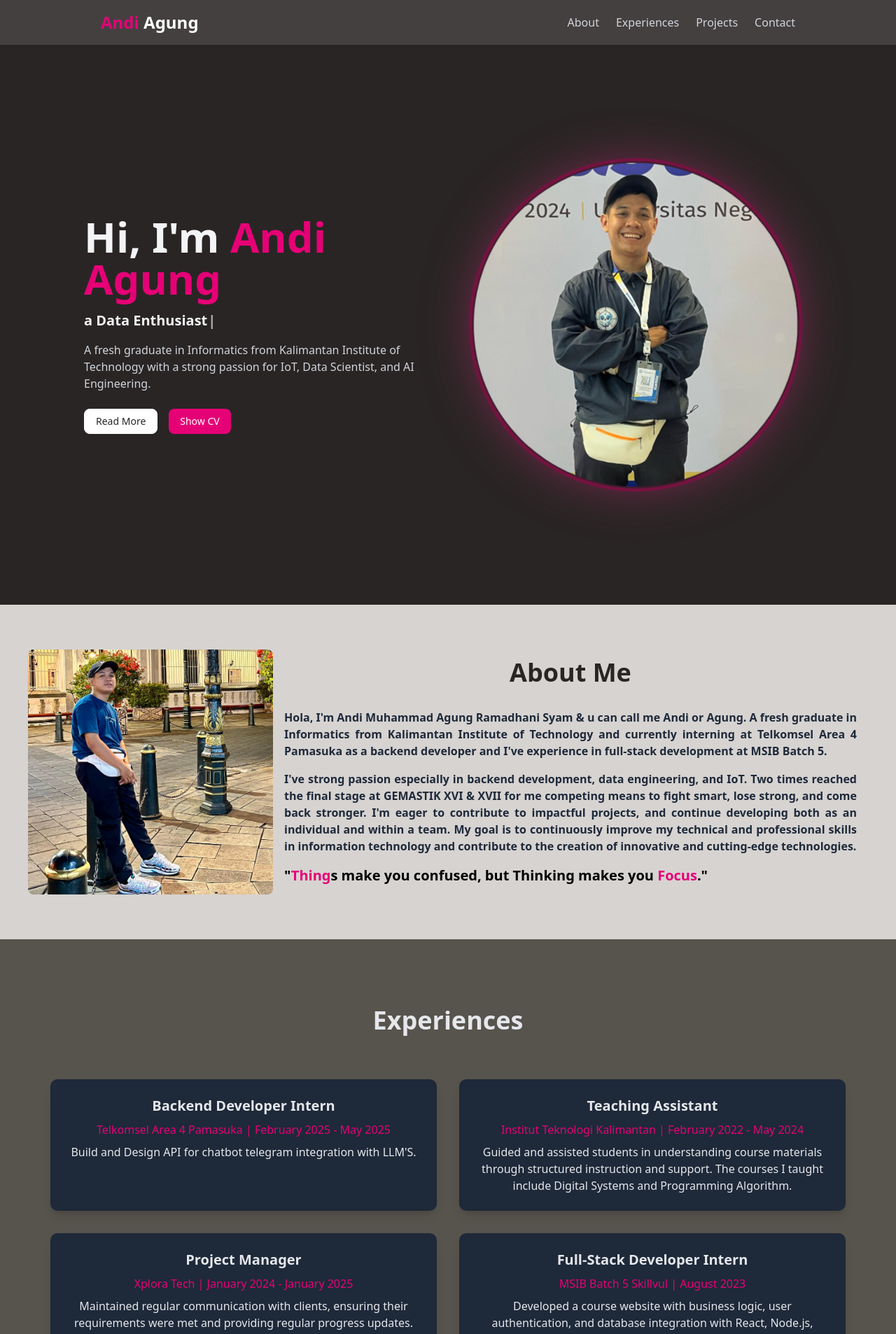
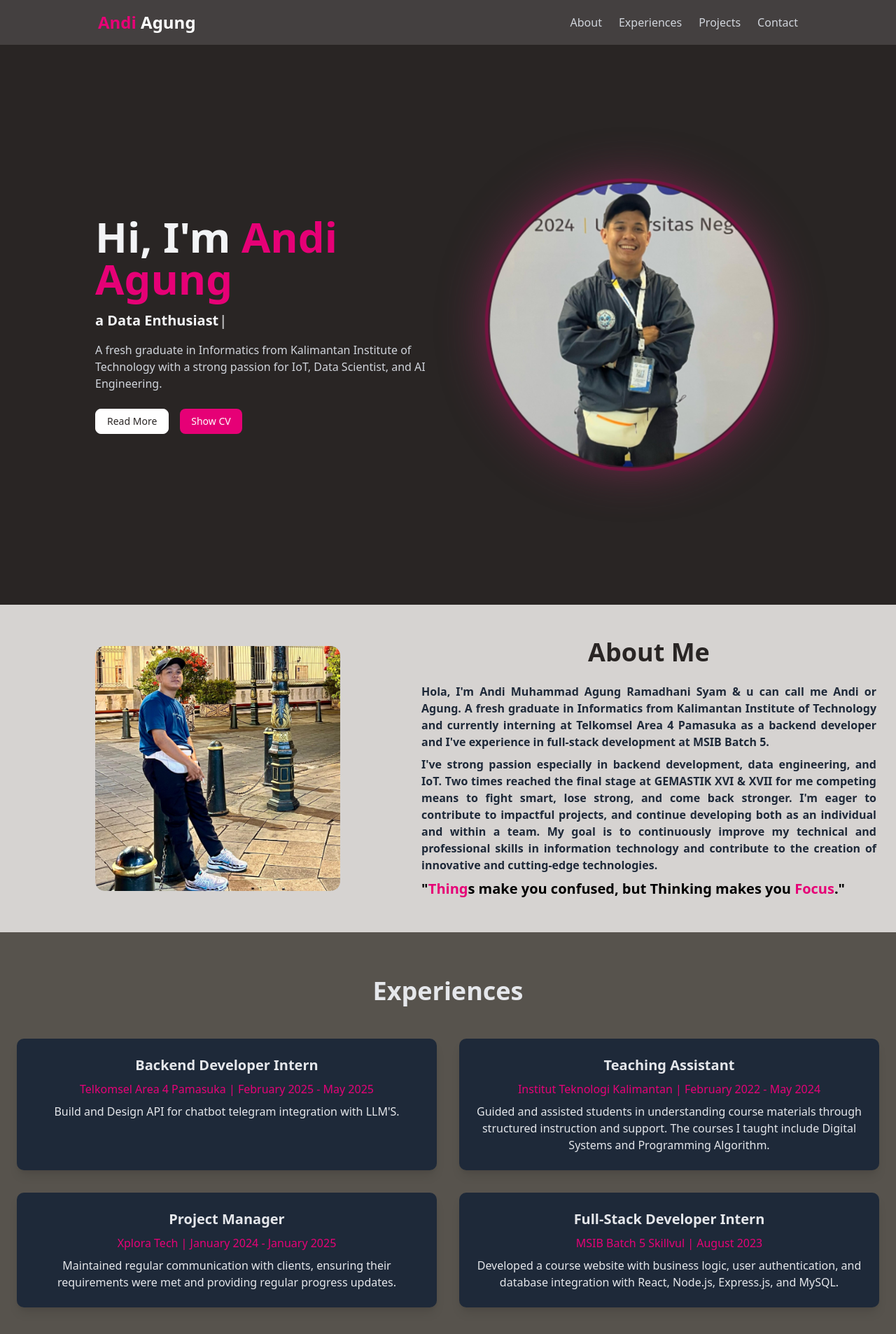
Before and after one commit to possible112/portfolio-pribadi, a Next.js app: page / in a window 1280 px wide. Shown: the top 1906 px of the page at 70% size. Built offline with nearby package versions, Linux system fonts and the light colour scheme.

Commit message:
update 2.2

```diff
--- a/src/app/page.tsx
+++ b/src/app/page.tsx
@@ -10,10 +10,10 @@ export default function Home() {
   return (
     <main className="w-full">
       {/* Hero Section */}
-      <section id="hero" className="min-h-screen w-full flex flex-col md:flex-row items-center justify-center bg-stone-800 text-white px-6">
-        <div className="w-full grid md:grid-cols-2 gap-8 items-center py-16 md:px-24">
+      <section id="hero" className="min-h-screen w-full flex flex-col md:flex-row items-center justify-center bg-stone-800 text-white px-2 py-12 md:px-16">
+        <div className="w-full grid md:grid-cols-2 gap-6 items-center py-8 md:px-16">
           {/* Left: Text */}
-          <div className="space-y-4 text-center md:text-left">
+          <div className="px-2 space-y-4 text-center md:text-left">
             <h1 className="text-pink-600 text-4xl md:text-6xl font-bold">
               <span className="text-gray-100">Hi, I&apos;m</span> Andi Agung
             </h1>
@@ -38,7 +38,6 @@ export default function Home() {
                   Read More
                 </Button>
               </a>
-              {/* Show CV Button with Link */}
               <a
                 href="https://drive.google.com/file/d/18yJ_JFugEZrNP4e12fed-NCbBnrvdEdd/view?usp=sharing"
                 target="_blank"
@@ -53,7 +52,7 @@ export default function Home() {
 
           {/* Right: Image */}
           <div className="relative flex justify-center items-center mt-8 md:mt-0">
-            <div className="relative w-[250px] h-[250px] md:w-[400px] md:h-[400px] rounded-full shadow-[0_0_60px_#7b2a50] ring-4 ring-pink-800/50 ring-offset-2 ring-offset-[#3f1d2d] animate-pulse-ring">
+            <div className="relative w-[250px] h-[250px] md:w-[350px] md:h-[350px] rounded-full shadow-[0_0_60px_#7b2a50] ring-4 ring-pink-800/50 ring-offset-2 ring-offset-[#3f1d2d] animate-pulse-ring">
               <Image
                 src="/profile.jpg"
                 alt="Andi Agung"
@@ -66,43 +65,40 @@ export default function Home() {
         </div>
       </section>
 
-
       {/* About Section */}
-      <section id="about" className="scroll-mt-32 w-full flex flex-col md:flex-row items-center justify-center bg-stone-300 text-white px-10 py-16">
-        {/* Profil Gambar */}
-        <div className="flex justify-center items-center mb-8 md:mb-0">
-          <div className="relative w-[250px] h-[250px] md:w-[350px] md:h-[350px] rounded-md ring-teal-800 ring-offset-2 ring-offset-[#3f3e1d]">
+      <section id="about" className="scroll-mt-32 w-full flex flex-col md:flex-row items-center justify-between bg-stone-300 text-white px-6 py-12">
+        <div className="flex justify-between mx-4 mb-6 md:mb-0">
+          <div className="mx-24 w-[300px] h-[300px] md:w-[350px] md:h-[350px] rounded-2xl ring-teal-800 ring-offset-2 ring-offset-[#3f3e1d]">
             <Image
               src="/profile2.jpg"
               alt="Andi Agung"
               width={350}
               height={350}
-              className="rounded-md object-cover w-full h-full"
+              className="rounded-xl object-cover w-full h-full"
             />
           </div>
         </div>
 
-        {/* Deskripsi Teks */}
-        <div className="max-w-5xl mx-auto px-4 space-y-4">
-          <h2 className="text-4xl text-stone-800 font-bold text-center mb-8">About Me</h2>
-          <p className="text-gray-800 font-semibold text-justify">
+        <div className="max-w-2xl mx-auto px-1 space-y-2">
+          <h2 className="text-4xl text-stone-800 font-bold text-center mb-6">About Me</h2>
+          <p className="text-gray-800 font-semibold text-justify ">
             Hola, I&apos;m Andi Muhammad Agung Ramadhani Syam & u can call me Andi or Agung.
             A fresh graduate in Informatics from Kalimantan Institute of Technology and currently interning at Telkomsel Area 4
             Pamasuka as a backend developer and I&apos;ve experience in full-stack development at MSIB Batch 5.
           </p>
-          <p className="text-gray-800 font-semibold text-justify">
+          <p className="text-gray-800 font-semibold text-justify ">
             I&apos;ve strong passion especially in backend development, data engineering, and IoT. Two times reached the final stage at GEMASTIK XVI & XVII for me competing means to fight smart, lose strong, and come back stronger. I&apos;m eager to contribute to impactful projects, and continue developing both as an individual and within a team. My goal is to continuously improve my technical and professional skills in information technology and contribute to the creation of innovative and cutting-edge technologies.
           </p>
-          <p className=" text-black text-xl font-semibold text-justify">
+          <p className="text-black text-xl font-semibold text-justify">
             &quot;<span className='text-pink-600'>Thing</span>s make you confused, but Thinking makes you <span className='text-pink-600'>Focus</span>.&quot;
           </p>
         </div>
       </section>
 
       {/* experiences Section */}
-      <section id="experiences" className="scroll-mt-32 py-24 bg-stone-600 text-center px-6">
-        <h2 className="text-4xl font-semibold text-gray-200 mb-16">Experiences</h2>
-        <div className="grid grid-cols-1 md:grid-cols-2 lg:grid-cols-2 mx-12 gap-8">
+      <section id="experiences" className="scroll-mt-32 py-16 bg-stone-600 text-center px-6">
+        <h2 className="text-4xl font-semibold text-gray-200 mb-12">Experiences</h2>
+        <div className="grid grid-cols-1 sm:grid-cols-2 md:grid-cols-2 lg:grid-cols-2 mx-auto gap-8">
           {/* Experience 1 */}
           <div className="bg-gray-800 text-white p-6 rounded-lg shadow-lg hover:scale-105 transform transition-all duration-300">
             <h3 className="text-xl text-gray-200 font-semibold mb-2">Backend Developer Intern</h3>
@@ -142,9 +138,9 @@ export default function Home() {
       </section>
 
       {/* Projects Section */}
-      <section id="projects" className="scroll-mt-32 max-w-6xl mx-auto px-4 py-24">
-        <h2 className="text-4xl text-stone-600 font-bold text-center mb-8">Projects</h2>
-        <div className="grid grid-cols-1 md:grid-cols-2 gap-18">
+      <section id="projects" className="scroll-mt-32 max-w-6xl mx-auto py-4">
+        <h2 className="text-4xl text-stone-600 font-bold text-center mt-5 mb-15">Projects</h2>
+        <div className="grid grid-cols-1 sm:grid-cols-2 md:grid-cols-2 lg:grid-cols-2 gap-18 mb-18 px-4">
           <ProjectCard
             title="AviSent"
             description="Smart Bird Pest Control Prototype Based on Object Detection to Support Food Security. Click for more details>>>."
--- a/src/components/Navbar.tsx
+++ b/src/components/Navbar.tsx
@@ -8,7 +8,7 @@ export default function Navbar() {
   return (
     // Completely hide the navbar on mobile
     <nav className="w-full backdrop-blur-2xl bg-[rgba(43,38,38,0.88)] sticky top-0 z-50 md:block hidden">
-      <div className="max-w-5xl mx-auto px-4 py-4 flex justify-between items-center">
+      <div className="mx-auto px-35 py-4 flex justify-between items-center">
         {/* Logo/Brand Name */}
         <a href="#hero" className="text-2xl font-bold">
           <span className="text-pink-600">Andi</span> <span className="text-white">Agung</span>
--- a/src/components/ProjectCard.tsx
+++ b/src/components/ProjectCard.tsx
@@ -34,8 +34,7 @@ export default function ProjectCard({ title, description, imageUrl, link }: Proj
   return (
     <div
       id={title}
-      className={`rounded-xl overflow-hidden shadow-lg border transition-all duration-300 cursor-pointer ${isVisible ? 'transform scale-105 bg-stone-800' : ''
-        }`}
+      className={`rounded-xl overflow-hidden shadow-lg border transition-all duration-300 cursor-pointer ${isVisible ? 'transform scale-105 bg-stone-800' : 'bg-white'}`}
       onClick={() => link && window.open(link, '_blank')}
     >
       <Image
@@ -43,18 +42,16 @@ export default function ProjectCard({ title, description, imageUrl, link }: Proj
         alt={title}
         width={1200}
         height={900}
-        className="w-full object-cover h-68"
+        className="w-full object-cover h-72"
       />
       <div className="p-4">
         <h3
-          className={`text-xl font-bold mb-2 transition-all duration-300 ${isVisible ? 'text-pink-600' : 'text-gray-800'
-            }`}
+          className={`text-xl font-bold mb-2 transition-all duration-300 ${isVisible ? 'text-pink-600' : 'text-gray-800'}`}
         >
           {title}
         </h3>
         <p
-          className={`text-gray-600 text-semibold mb-4 transition-all duration-300 ${isVisible ? 'text-pink-600' : 'text-gray-600'
-            }`}
+          className={`text-gray-600 text-semibold mb-4 transition-all duration-300 ${isVisible ? 'text-pink-600' : 'text-gray-600'}`}
         >
           {description}
         </p>
```
